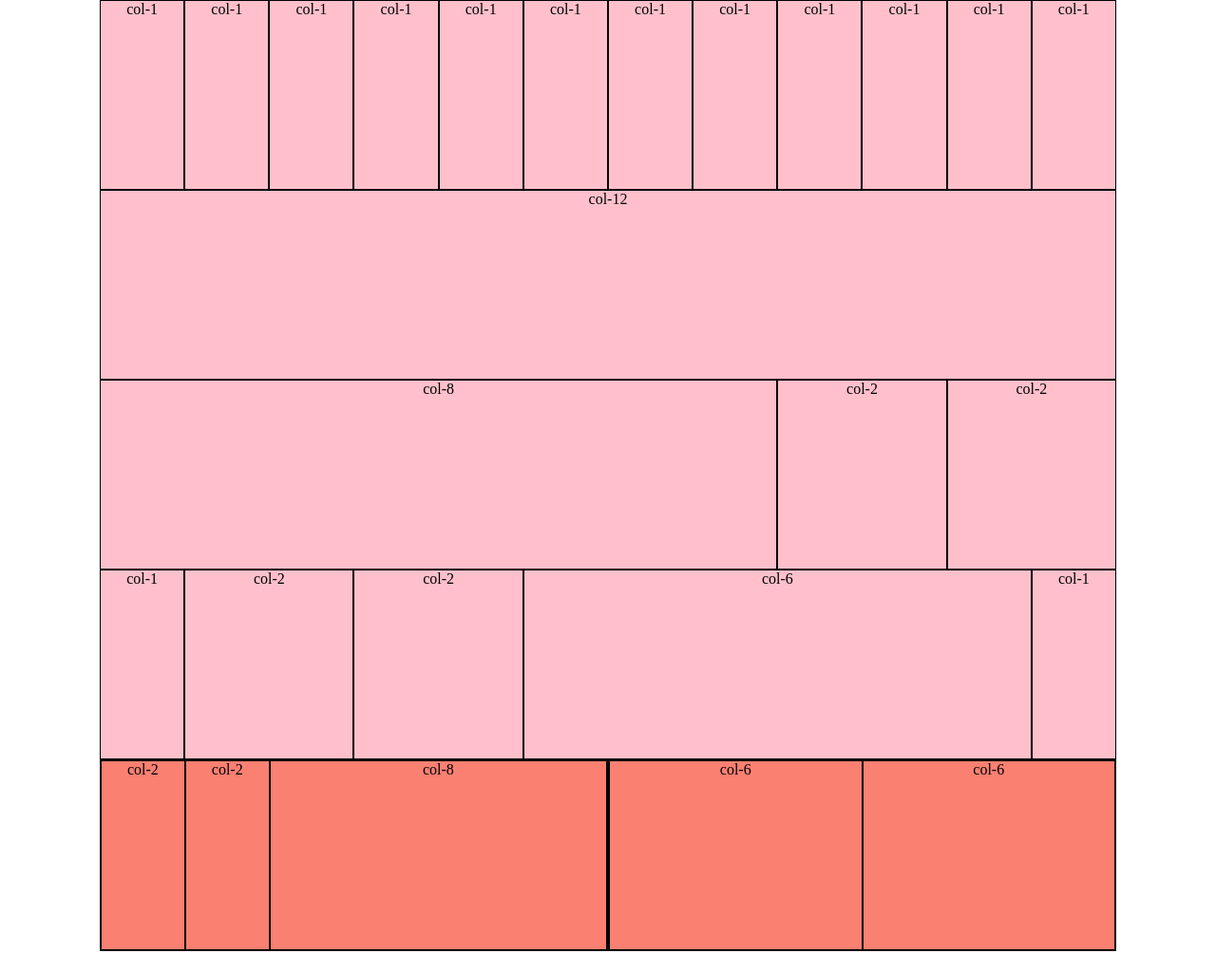
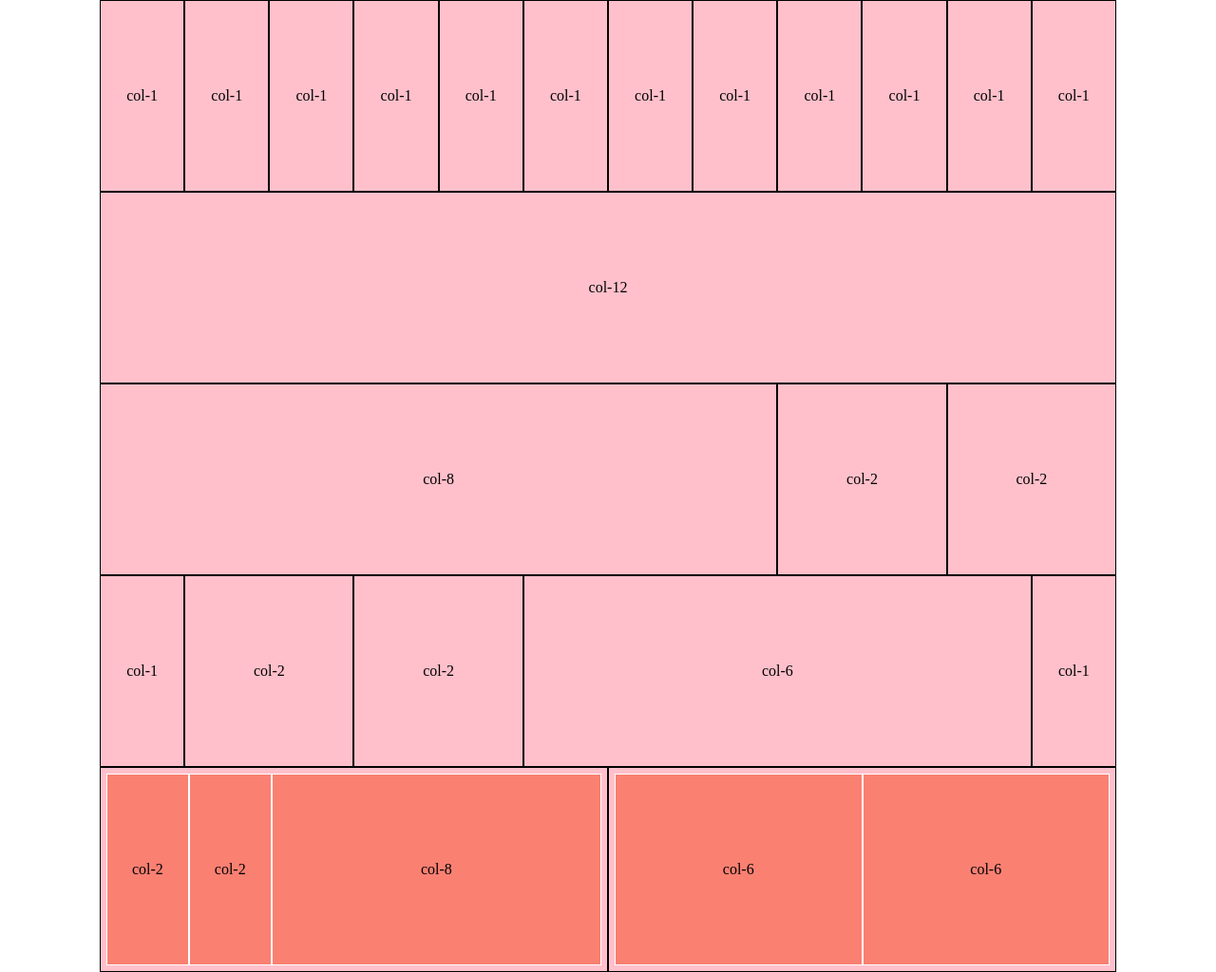
Before and after one commit to Kriska939/html-css-12bool, a plain HTML site: page index.html in a window 1280 px wide. Shown: the whole page at 95% size. Before the commit the page ends 1002 px from the top, so only its background shows below. Drawn offline with Linux system fonts and the light colour scheme.

Commit message:
added detailed desktop version

```diff
--- a/css/style.css
+++ b/css/style.css
@@ -4,8 +4,19 @@
     border: 1px solid black;
     background-color: pink;
     text-align: center;
+    line-height: 200px;
 }
 
 [class*='col'] [class*='col'] {
     background-color: salmon;
 }
+
+.nesting {
+    border: 6px solid pink;
+}
+
+/* UTILITIES */
+
+.wb {
+    border: 1px solid white;
+}
--- a/index.html
+++ b/index.html
@@ -39,16 +39,16 @@
         </div>
         <div class="row">
             <div class="col-lg-6">
-                <div class="row">
-                    <div class="col-lg-2">col-2</div>
-                    <div class="col-lg-2">col-2</div>
-                    <div class="col-lg-8">col-8</div>
+                <div class="row nesting">
+                    <div class="col-lg-2 wb">col-2</div>
+                    <div class="col-lg-2 wb">col-2</div>
+                    <div class="col-lg-8 wb">col-8</div>
                 </div>
             </div>
             <div class="col-lg-6">
-                <div class="row">
-                    <div class="col-lg-6">col-6</div>
-                    <div class="col-lg-6">col-6</div>
+                <div class="row nesting">
+                    <div class="col-lg-6 wb">col-6</div>
+                    <div class="col-lg-6 wb">col-6</div>
                 </div>
             </div>
         </div>
```
